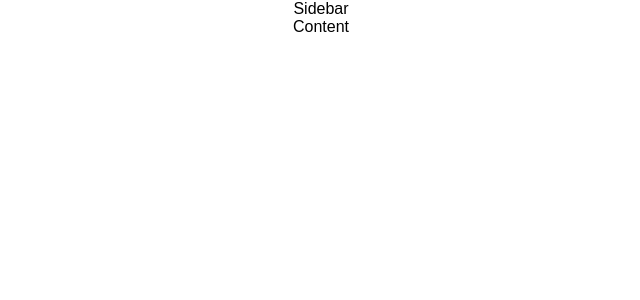
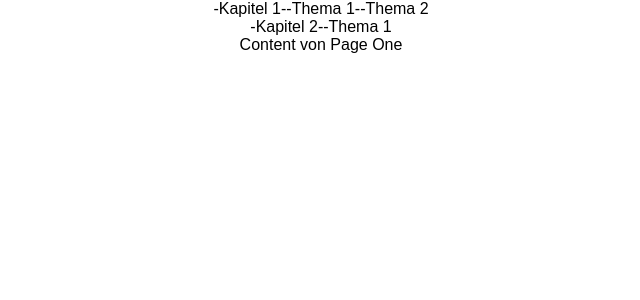
Before and after one commit to mathiasw91/ll-wbt, a React (Create React App) app: page / in a window 1280 px wide. Shown: the top 300 px of the page, without its empty margins (319-959 px from the left). Built offline with nearby package versions, Linux system fonts and the light colour scheme.

Commit message:
definieren von pages und füllen des content

```diff
--- a/src/App.js
+++ b/src/App.js
@@ -4,13 +4,38 @@ import './App.css';
 
 import Sidebar from './components/Sidebar'
 import Content from './components/Content'
+import PageOne from './pages/Pageone'
+
+const chapters = [
+  {name:'Kapitel 1', themes: [
+    {name: 'Thema 1', page: PageOne},
+    {name: 'Thema 2', page: PageOne},
+  ]},
+  {name:'Kapitel 2', themes: [
+    {name: 'Thema 1', page: PageOne},
+  ]}
+]
 
 class App extends Component {
+  constructor(props){
+    super(props)
+    this.state = {
+      activeChapter: 0,
+      activeTheme: 0,
+    }
+  }
+
   render() {
     return (
       <div className="App">
-        <Sidebar></Sidebar>
-        <Content></Content>
+        <Sidebar
+          chapters={chapters}
+        />
+        <Content
+          chapters={chapters}
+          activeChapter={this.state.activeChapter}
+          activeTheme={this.state.activeTheme}
+        />
       </div>
     );
   }
--- a/src/components/Content.js
+++ b/src/components/Content.js
@@ -2,8 +2,13 @@ import React from "react"
 
 
 class Content extends React.Component {
+
   render() {
-    return <div>Content</div>
+    let activeTheme = this.props.chapters[this.props.activeChapter].themes[this.props.activeTheme]
+    const SpecificPage = activeTheme.page
+    return (<div id="content-wrapper">
+      <SpecificPage />
+    </div>)
   }
 }
 
--- a/src/components/Sidebar.js
+++ b/src/components/Sidebar.js
@@ -2,9 +2,28 @@ import React from "react"
 
 
 class Sidebar extends React.Component {
+
+
   render() {
-    return <aside>Sidebar</aside>
+    return (<aside>
+        {this.props.chapters.map(chapter =>
+          <Chapter data={chapter}/>
+        )}
+    </aside>)
   }
 }
 
+function Chapter(props) {
+  return (<div>
+      <span>-{props.data.name}</span>
+      {props.data.themes.map(theme =>
+        <Theme data={theme} />
+      )}
+  </div>)
+}
+
+function Theme(props) {
+  return (<span>--{props.data.name}</span>)
+}
+
 export default Sidebar
--- /dev/null
+++ b/src/pages/Pageone.js
@@ -0,0 +1,13 @@
+import React from "react"
+
+
+class PageOne extends React.Component {
+
+
+  render() {
+    return (<div>Content von Page One</div>)
+  }
+}
+
+
+export default PageOne
```
